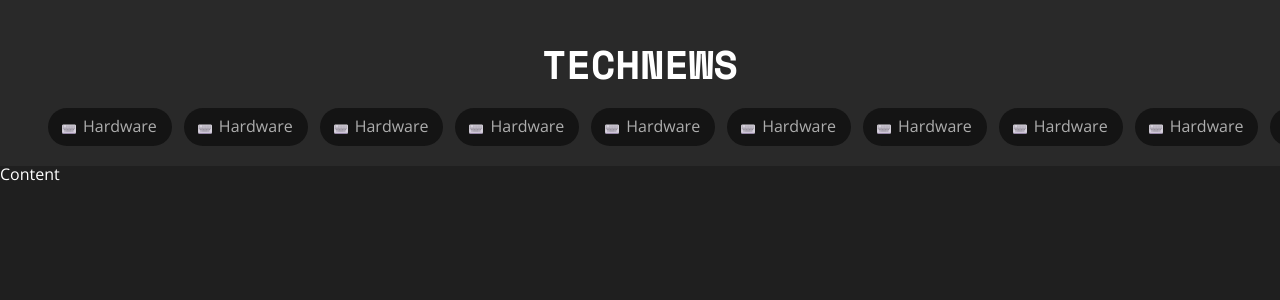
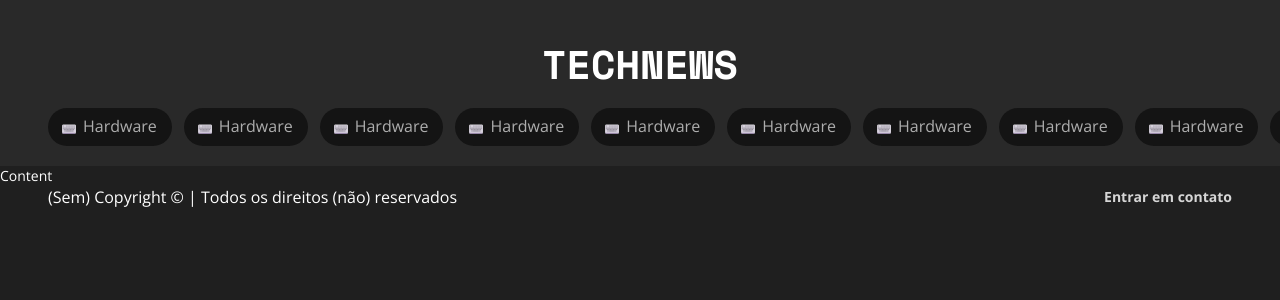
Before and after one commit to guipmdev/technews, a Jekyll site: the page built from index.html, in a window 1280 px wide. Shown: the top 300 px of the page. Built offline with Jekyll 4.4.1, drawn with Linux system fonts in a browser that asks for light colours.

Commit message:
feat(footer): add footer component

```diff
--- /dev/null
+++ b/_includes/footer.html
@@ -0,0 +1,6 @@
+<footer
+  class="content d-flex flex-column flex-sm-row align-items-center justify-content-between gap-2"
+>
+  <p class="body-2">(Sem) Copyright © | Todos os direitos (não) reservados</p>
+  <a href="#" class="body-1-strong w-auto">Entrar em contato</a>
+</footer>
--- a/_includes/header.html
+++ b/_includes/header.html
@@ -3,7 +3,7 @@
     class="content d-flex flex-column justify-content-center align-items-center"
   >
     <div class="logo d-flex align-items-center">
-      <h1 class="text-uppercase large-title fw-bold">TECHNEWS</h1>
+      <h1 class="large-title text-uppercase">TECHNEWS</h1>
     </div>
 
     <ul class="d-flex flex-nowrap overflow-auto vw-100 px-5">
--- a/_layouts/default.html
+++ b/_layouts/default.html
@@ -28,6 +28,8 @@
 
     <main>{{content}}</main>
 
+    {% include footer.html %}
+
     <script
       src="https://cdn.jsdelivr.net/npm/bootstrap@5.3.1/dist/js/bootstrap.bundle.min.js"
       integrity="sha384-HwwvtgBNo3bZJJLYd8oVXjrBZt8cqVSpeBNS5n7C8IVInixGAoxmnlMuBnhbgrkm"
--- /dev/null
+++ b/_sass/_bootstrap.scss
@@ -0,0 +1,5 @@
+/* Boostrap */
+
+:root {
+  --bs-breakpoint-sm: 640px;
+}
--- a/_sass/_global.scss
+++ b/_sass/_global.scss
@@ -12,6 +12,8 @@ body {
   color: #ffffff;
 
   font-family: 'Open Sans', sans-serif;
+  font-size: 0.875rem;
+  line-height: 1.25rem;
 }
 
 li {
--- a/_sass/_typography.scss
+++ b/_sass/_typography.scss
@@ -3,6 +3,7 @@
 .large-title {
   font-family: 'Space Mono', monospace;
   font-size: 2.5rem;
+  font-weight: 700;
   line-height: 3.25rem;
 }
 
@@ -28,7 +29,7 @@
 
 .subtitle-2-stronger {
   font-size: 1rem;
-  font-weight: bold;
+  font-weight: 700;
   line-height: 1.375rem;
 }
 
@@ -39,12 +40,12 @@
 
 .body-1-strong {
   font-size: 0.875rem;
-  font-weight: semibold;
+  font-weight: 700;
   line-height: 1.25rem;
 }
 .body-1-stronger {
   font-size: 0.875rem;
-  font-weight: bold;
+  font-weight: 700;
   line-height: 1.25rem;
 }
 
@@ -60,12 +61,12 @@
 
 .caption-1-strong {
   font-size: 0.75rem;
-  font-weight: semibold;
+  font-weight: 600;
   line-height: 1rem;
 }
 
 .caption-1-stronger {
   font-size: 0.75rem;
-  font-weight: bold;
+  font-weight: 700;
   line-height: 1rem;
 }
--- /dev/null
+++ b/_sass/components/_footer.scss
@@ -0,0 +1,13 @@
+footer > a {
+  color: #d6d6d6;
+
+  transition: color 0.2s;
+
+  &:hover {
+    color: #479ef5;
+  }
+
+  &.disabled {
+    color: #5c5c5c;
+  }
+}
--- a/assets/css/main.scss
+++ b/assets/css/main.scss
@@ -5,6 +5,7 @@
 @import 'reset';
 
 /* Bootstrap */
+@import 'bootstrap';
 
 /* Font Awesome */
 
@@ -20,6 +21,7 @@
 /* Components */
 @import 'components/header';
 @import 'components/category';
+@import 'components/footer';
 
 /* Typography */
 @import 'typography';
```
